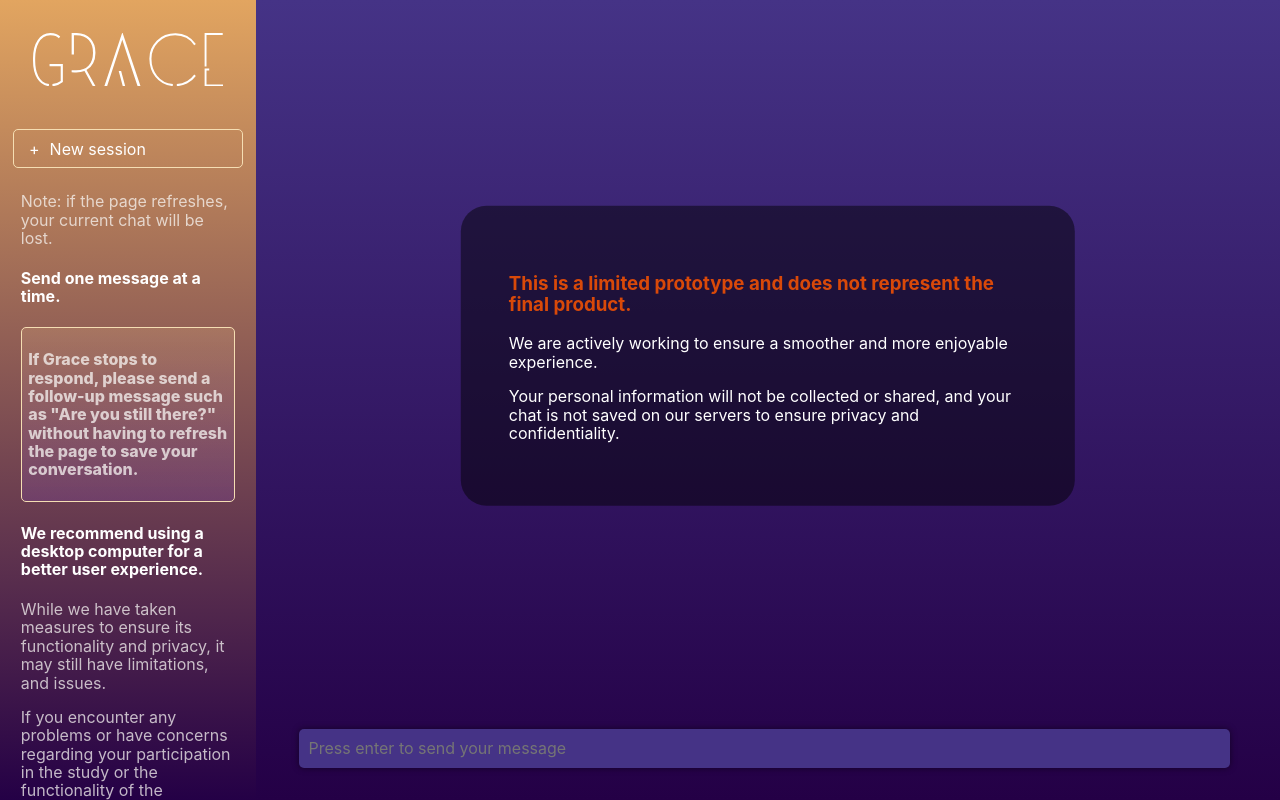
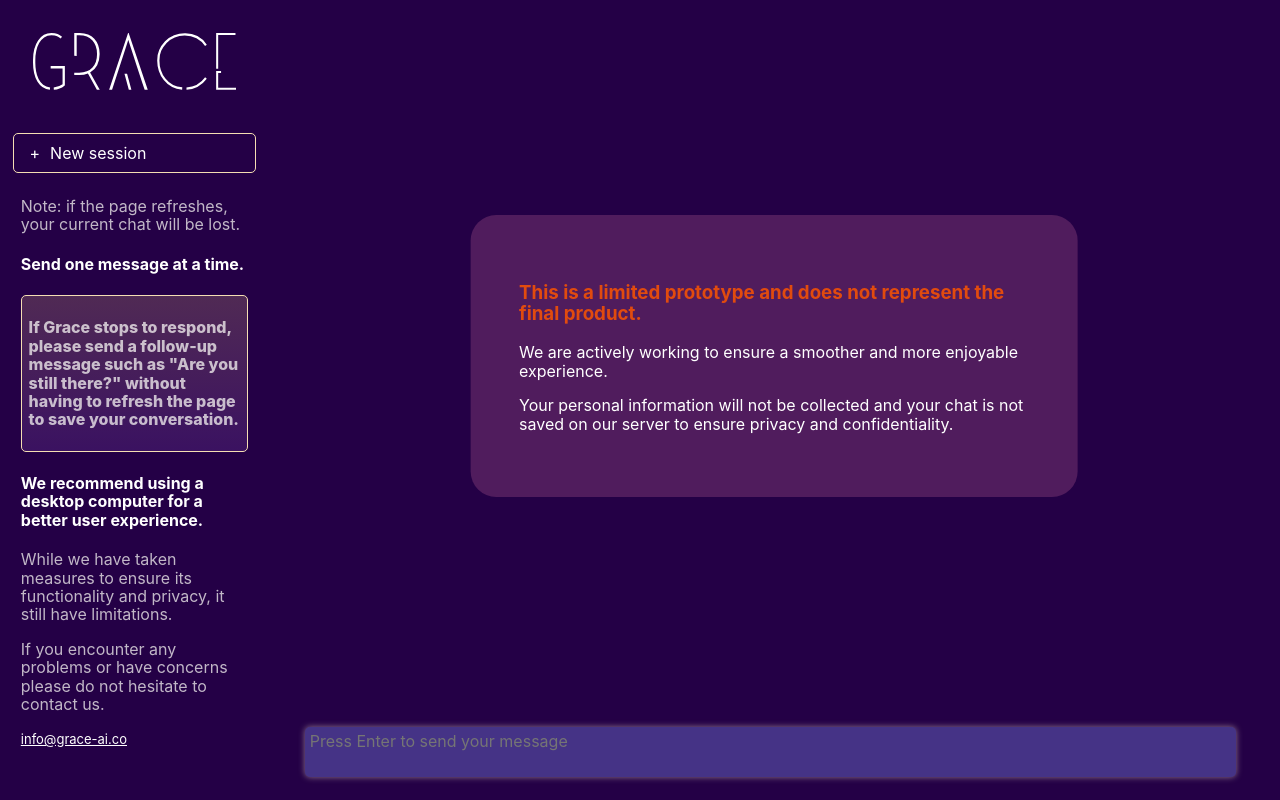
Before and after one commit to M-Ghaith/grace-prototype-v2, a React (Create React App) app in the folder client/: page / in a window 1280 px wide. Built offline with nearby package versions, Linux system fonts and the light colour scheme.

Commit message:
updated the layout and the prompt

```diff
--- a/client/src/App.css
+++ b/client/src/App.css
@@ -5,15 +5,18 @@
   color: white;
   position: absolute;
   top: 0; bottom: 0;right: 0; left: 0;
-  background-image: linear-gradient(rgb(69, 51, 134), #240046);
+}
 
+
+.grace_logo{
+  height: 10%;
+  width: 10%;
+  background-image: url("img/grace_logo.png");
 }
 
 .sidemenu{
-  width: 20%;
-  background-color: #FF9E00;
+  width: 21%;
   padding: 1%;
-  background-image: linear-gradient(#e2a560, #240046);
   overflow: auto;
 }
 /* Hide the scrollbar */
@@ -41,7 +44,6 @@
   padding: 3%;
   font-weight: 800;
   background-image: linear-gradient(#e2a5602b, #5b139f31);
-
 }
 
 .side-menu-button{
@@ -73,24 +75,32 @@
 .chat-input-textarea{
   background-color: rgb(69, 51, 134);
   width: 75%;
-  height: 2%;
+  min-height: 50px;
+  resize: none;
   border-radius: 5px;
   border: none;
   border-color: none;
-  margin: 1%;
   margin-left: 21%;
   position: center;
   outline: none;
-  box-shadow: 0 0 6px 0 rgba(0,0,0,0.5);
-  padding: 0.8%;
+  box-shadow: 0 0 6px 0 rgba(191,169,169,0.7);
+  padding: 0.4%;
   color: white;
   font-size: 1em;
+  overflow: hidden; /* hide any overflow */
+}
+
+.chat-input-textarea:focus {
+  /* allow overflowing when the textarea is focused */
+  overflow: auto;
+  height: auto;
 }
 @media (max-width: 768px) {
   .chat-input-textarea{
     background-color: rgb(69, 51, 134);
-    width: 80%;
-    height: 5%;
+    width: 90%;
+    height: auto;
+    resize: none;
     border-radius: 5px;
     border: none;
     border-color: none;
@@ -201,7 +211,7 @@
   top: 50%;
   left: 50%;
   transform: translate(-50%, -50%);
-  background-color: rgba(0, 0, 0, 0.478);
+  background-color: rgba(194, 100, 152, 0.28);
   color: white;
   padding: 3rem;
   border-radius: 1.6rem;
--- a/client/src/App.js
+++ b/client/src/App.js
@@ -14,24 +14,21 @@
     setIsTyping(false);
   }
 
-
   async function handleSubmit(e){
     e.preventDefault();
     if(!input.trim()){
       return;
     }
     const updateChatLog = [...chatLog, {role: "user", content: `${input}`}]
-    console.log("Chat log: ", updateChatLog);
     await setChatLog(updateChatLog);
     await setInput("");
 
-    const delay = Math.floor(Math.random() * 1500)+500;
-    setTimeout(()=>{
-      setIsTyping(true);
-    }, delay);
-
     try {
-      const response = await fetch("https://grace-prototype.onrender.com", {
+      const delay_user = Math.floor(Math.random() * 1500) + 500;
+      await setTimeout(()=>{
+        setIsTyping(true);
+      }, delay_user);
+      const response = await fetch("http://localhost:3080", {
         method: "POST",
         headers: {
           "Content-Type": "application/json"
@@ -43,26 +40,31 @@
       const data = await response.json();
       const assistantMessage = { role: "assistant", content: data.message.content};
       const updatedChatLogWithAssistantMessage = [...updateChatLog, assistantMessage];
-      const delay = Math.max(500, assistantMessage.content.length * 5);
-      setTimeout(() => {
+      const delay = Math.max(500, assistantMessage.content.length * 2);
+      await setTimeout(() => {
         setChatLog(updatedChatLogWithAssistantMessage);
         setIsTyping(false);
       }, delay);
     } catch (error) {
       console.error("React: API connection failed.");
-      setIsTyping(false); // Set typing indicator to false after API call is completed
       const errorMessage = {
         role: "assistant", content: "Ops, something went wrong! Please say again."
       };
       const updatedChatLogWithError = [...updateChatLog, errorMessage];
       await setChatLog(updatedChatLogWithError);
-      return;
+      await setIsTyping(false);
     }
   }
 
   useEffect(() => {
     chatBoxRef.current.scrollTop = chatBoxRef.current.scrollHeight;
   }, [chatLog])
+
+  useEffect(() => {
+    if (isTyping) {
+      chatBoxRef.current.scrollTop = chatBoxRef.current.scrollHeight;
+    }
+  }, [isTyping]);
 
   return (
     <div className="App">
@@ -78,8 +80,8 @@
           <h4>Send one message at a time.</h4>
           <div className='letop'><p>If Grace stops to respond, please send a follow-up message such as "Are you still there?" without having to refresh the page to save your conversation.</p></div>
           <h4>We recommend using a desktop computer for a better user experience.</h4>
-          <p>While we have taken measures to ensure its functionality and privacy, it may still have limitations, and issues.</p>
-          <p>If you encounter any problems or have concerns regarding your participation in the study or the functionality of the prototype, please do not hesitate to contact us.</p>
+          <p>While we have taken measures to ensure its functionality and privacy, it still have limitations.</p>
+          <p>If you encounter any problems or have concerns please do not hesitate to contact us.</p>
           <a href='info@grace-ai.co'>info@grace-ai.co</a>
         </div>
       </aside>
@@ -89,7 +91,7 @@
           <div className="grace_logo"></div>
           <h3>This is a limited prototype and does not represent the final product.</h3>
           <p>We are actively working to ensure a smoother and more enjoyable experience.</p>
-          <p>Your personal information will not be collected or shared, and your chat is not saved on our servers to ensure privacy and confidentiality.</p>
+          <p>Your personal information will not be collected and your chat is not saved on our server to ensure privacy and confidentiality.</p>
         </div>
         )}
         <div className="chat-log" >
@@ -110,13 +112,19 @@
       </section>
       <div className="chat-input-holder">
           <form onSubmit={handleSubmit}>
-            <input
-              value = {input}
-              onChange = {(e) => setInput(e.target.value)}
-              className="chat-input-textarea"
-              placeholder='Press enter to send your message'
-              rows="1">
-            </input>
+          <textarea
+            value={input}
+            onChange={(e) => setInput(e.target.value)}
+            className="chat-input-textarea"
+            placeholder="Press Enter to send your message"
+            rows="1"
+            onKeyDown={(e) => {
+              if (e.key === "Enter" && !e.shiftKey) {
+                e.preventDefault();
+                handleSubmit(e);
+              }
+            }}
+          ></textarea>
           </form>
         </div>
     </div>
```
Also changed, not shown: client/src/img/grace_logo.png (added), 1 other file (tests, documents, lock files or other folders).
